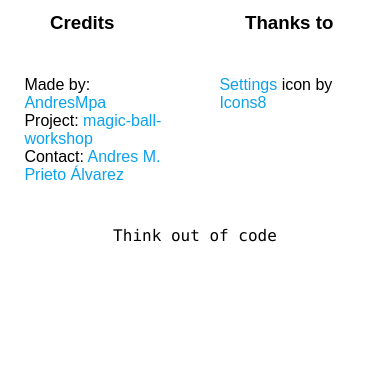
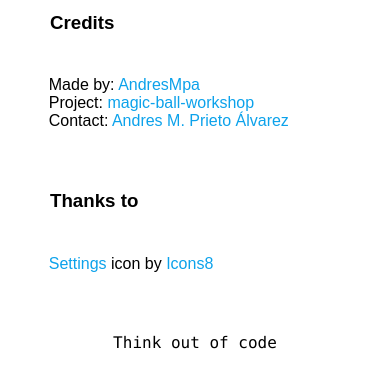
Before and after one commit to AndresMpa/when-browser-speaks, a website: page 01_public/index.html in a window 390 px wide. Shown: the part 61-448 px from the top of the page. Drawn offline with nearby package versions, Linux system fonts and the light colour scheme; files that its build step writes are made by us from their sources.

Commit message:
Responsiveness
Resizing layout for small devices

```diff
--- a/01_public/style/preprocess/footer/_index.scss
+++ b/01_public/style/preprocess/footer/_index.scss
@@ -1,13 +1,21 @@
+@import "../basic/breackPoints";
 @import "../basic/colorPalette";
+@import "sentence";
 @import "credits";
-@import "sentence";
 
 .footer {
   display: flex;
   flex-wrap: wrap;
   margin: 15px auto 0px;
   justify-content: space-around;
-  &>* {
+  & > * {
     flex: 0 0 50%;
   }
 }
+
+@media (max-width: $layout-breakpoint-small) {
+  .footer {
+    flex-direction: column;
+    justify-content: space-between;
+  }
+}
```
